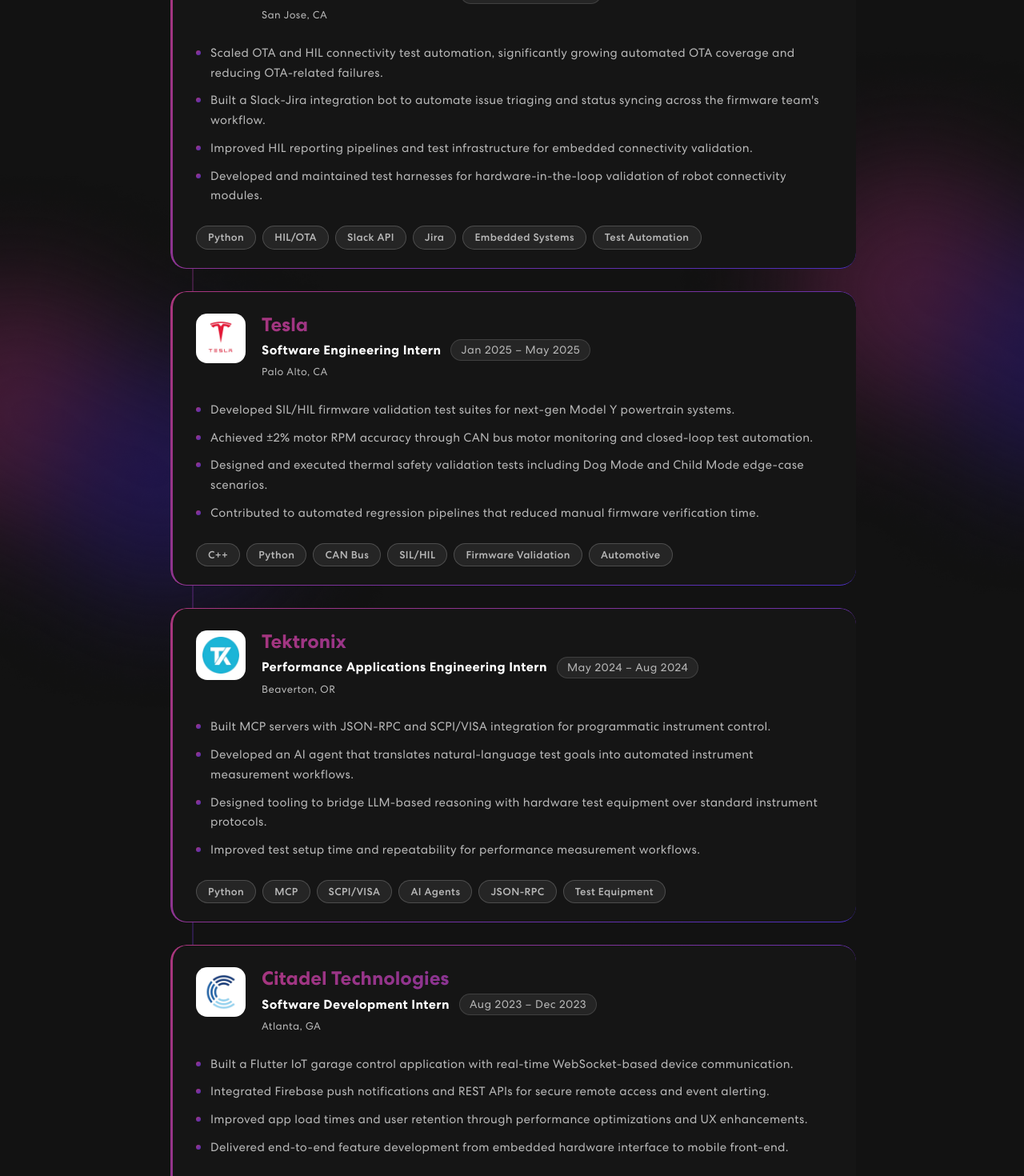
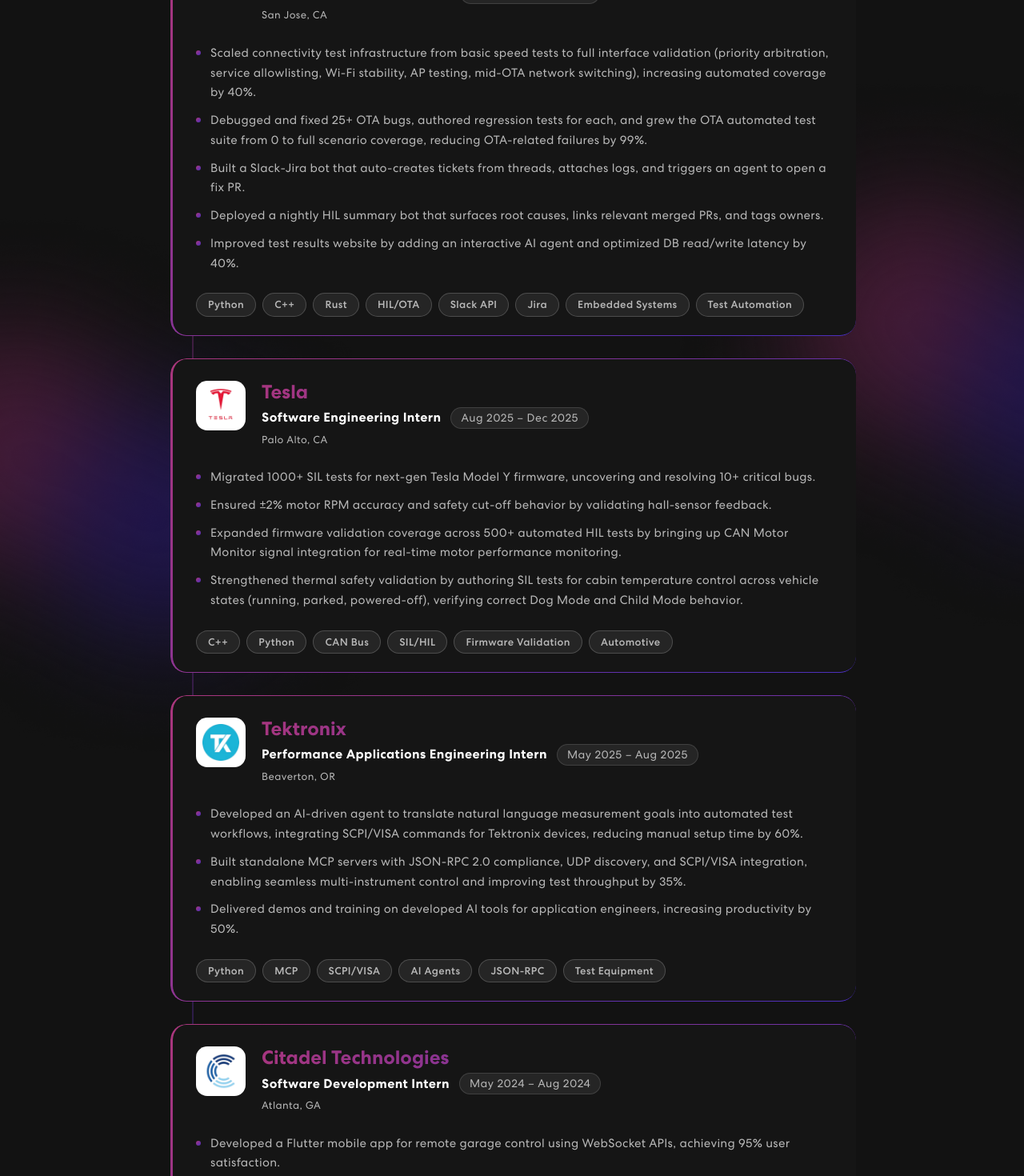
Before and after one commit to Samiurr10/Personal-Portfolio, a React (Create React App) app: page / in a window 1280 px wide. Shown: the part 1880-3350 px from the top of the page at 80% size. Built offline with nearby package versions, Linux system fonts and the light colour scheme; no server answers.

Commit message:
Update experience dates and bullets to match resume
Correct all four internship dates (Figure, Tesla, Tektronix, Citadel) and
replace placeholder bullets with the actual resume point descriptions across
Experience.js, RAG/profile.md, and api/search.js.

```diff
--- a/src/components/Experience.js
+++ b/src/components/Experience.js
@@ -12,28 +12,29 @@
     logo: logoFigure,
     logoBg: "transparent",
     role: "Embedded Automation Intern",
-    date: "May 2025 – Aug 2025",
+    date: "Jan 2026 – May 2026",
     location: "San Jose, CA",
     bullets: [
-      "Scaled OTA and HIL connectivity test automation, significantly growing automated OTA coverage and reducing OTA-related failures.",
-      "Built a Slack-Jira integration bot to automate issue triaging and status syncing across the firmware team's workflow.",
-      "Improved HIL reporting pipelines and test infrastructure for embedded connectivity validation.",
-      "Developed and maintained test harnesses for hardware-in-the-loop validation of robot connectivity modules.",
+      "Scaled connectivity test infrastructure from basic speed tests to full interface validation (priority arbitration, service allowlisting, Wi-Fi stability, AP testing, mid-OTA network switching), increasing automated coverage by 40%.",
+      "Debugged and fixed 25+ OTA bugs, authored regression tests for each, and grew the OTA automated test suite from 0 to full scenario coverage, reducing OTA-related failures by 99%.",
+      "Built a Slack-Jira bot that auto-creates tickets from threads, attaches logs, and triggers an agent to open a fix PR.",
+      "Deployed a nightly HIL summary bot that surfaces root causes, links relevant merged PRs, and tags owners.",
+      "Improved test results website by adding an interactive AI agent and optimized DB read/write latency by 40%.",
     ],
-    tags: ["Python", "HIL/OTA", "Slack API", "Jira", "Embedded Systems", "Test Automation"],
+    tags: ["Python", "C++", "Rust", "HIL/OTA", "Slack API", "Jira", "Embedded Systems", "Test Automation"],
   },
   {
     company: "Tesla",
     logo: logoTesla,
     logoBg: "#ffffff",
     role: "Software Engineering Intern",
-    date: "Jan 2025 – May 2025",
+    date: "Aug 2025 – Dec 2025",
     location: "Palo Alto, CA",
     bullets: [
-      "Developed SIL/HIL firmware validation test suites for next-gen Model Y powertrain systems.",
-      "Achieved ±2% motor RPM accuracy through CAN bus motor monitoring and closed-loop test automation.",
-      "Designed and executed thermal safety validation tests including Dog Mode and Child Mode edge-case scenarios.",
-      "Contributed to automated regression pipelines that reduced manual firmware verification time.",
+      "Migrated 1000+ SIL tests for next-gen Tesla Model Y firmware, uncovering and resolving 10+ critical bugs.",
+      "Ensured ±2% motor RPM accuracy and safety cut-off behavior by validating hall-sensor feedback.",
+      "Expanded firmware validation coverage across 500+ automated HIL tests by bringing up CAN Motor Monitor signal integration for real-time motor performance monitoring.",
+      "Strengthened thermal safety validation by authoring SIL tests for cabin temperature control across vehicle states (running, parked, powered-off), verifying correct Dog Mode and Child Mode behavior.",
     ],
     tags: ["C++", "Python", "CAN Bus", "SIL/HIL", "Firmware Validation", "Automotive"],
   },
@@ -42,13 +43,12 @@
     logo: logoTektronix,
     logoBg: "#ffffff",
     role: "Performance Applications Engineering Intern",
-    date: "May 2024 – Aug 2024",
+    date: "May 2025 – Aug 2025",
     location: "Beaverton, OR",
     bullets: [
-      "Built MCP servers with JSON-RPC and SCPI/VISA integration for programmatic instrument control.",
-      "Developed an AI agent that translates natural-language test goals into automated instrument measurement workflows.",
-      "Designed tooling to bridge LLM-based reasoning with hardware test equipment over standard instrument protocols.",
-      "Improved test setup time and repeatability for performance measurement workflows.",
+      "Developed an AI-driven agent to translate natural language measurement goals into automated test workflows, integrating SCPI/VISA commands for Tektronix devices, reducing manual setup time by 60%.",
+      "Built standalone MCP servers with JSON-RPC 2.0 compliance, UDP discovery, and SCPI/VISA integration, enabling seamless multi-instrument control and improving test throughput by 35%.",
+      "Delivered demos and training on developed AI tools for application engineers, increasing productivity by 50%.",
     ],
     tags: ["Python", "MCP", "SCPI/VISA", "AI Agents", "JSON-RPC", "Test Equipment"],
   },
@@ -57,13 +57,13 @@
     logo: logoCitadel,
     logoBg: "#ffffff",
     role: "Software Development Intern",
-    date: "Aug 2023 – Dec 2023",
+    date: "May 2024 – Aug 2024",
     location: "Atlanta, GA",
     bullets: [
-      "Built a Flutter IoT garage control application with real-time WebSocket-based device communication.",
-      "Integrated Firebase push notifications and REST APIs for secure remote access and event alerting.",
-      "Improved app load times and user retention through performance optimizations and UX enhancements.",
-      "Delivered end-to-end feature development from embedded hardware interface to mobile front-end.",
+      "Developed a Flutter mobile app for remote garage control using WebSocket APIs, achieving 95% user satisfaction.",
+      "Implemented multi-garage and home view support using Provider and RESTful APIs, reducing setup time by 40%.",
+      "Integrated IoT sensors and Firebase Cloud Messaging for real-time alerts, increasing response times by 30%.",
+      "Optimized app performance and network payload, reducing load times by 35% and boosting user retention by 20%.",
     ],
     tags: ["Flutter", "Dart", "WebSockets", "Firebase", "REST APIs", "IoT"],
   },
```
Also changed, not shown: RAG/profile.md (+19 -24 lines), api/search.js (+6 -6 lines).
